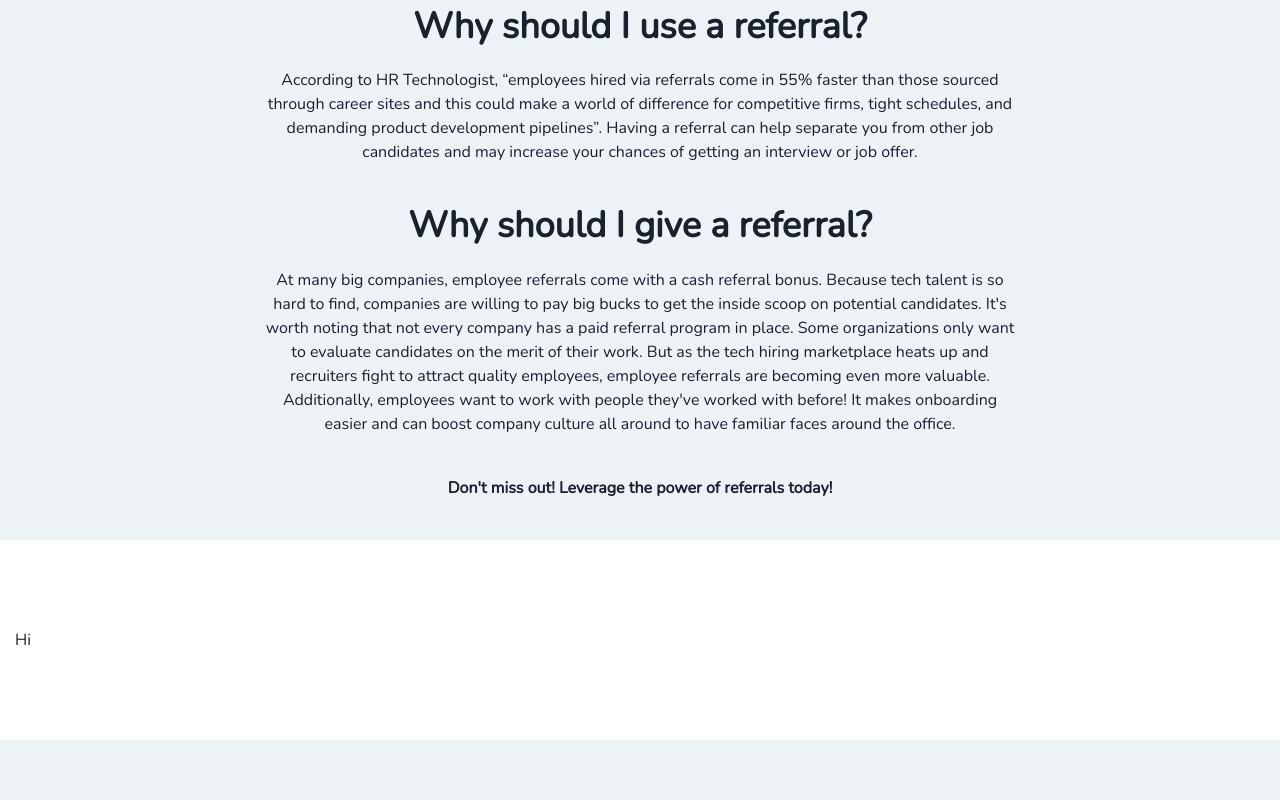
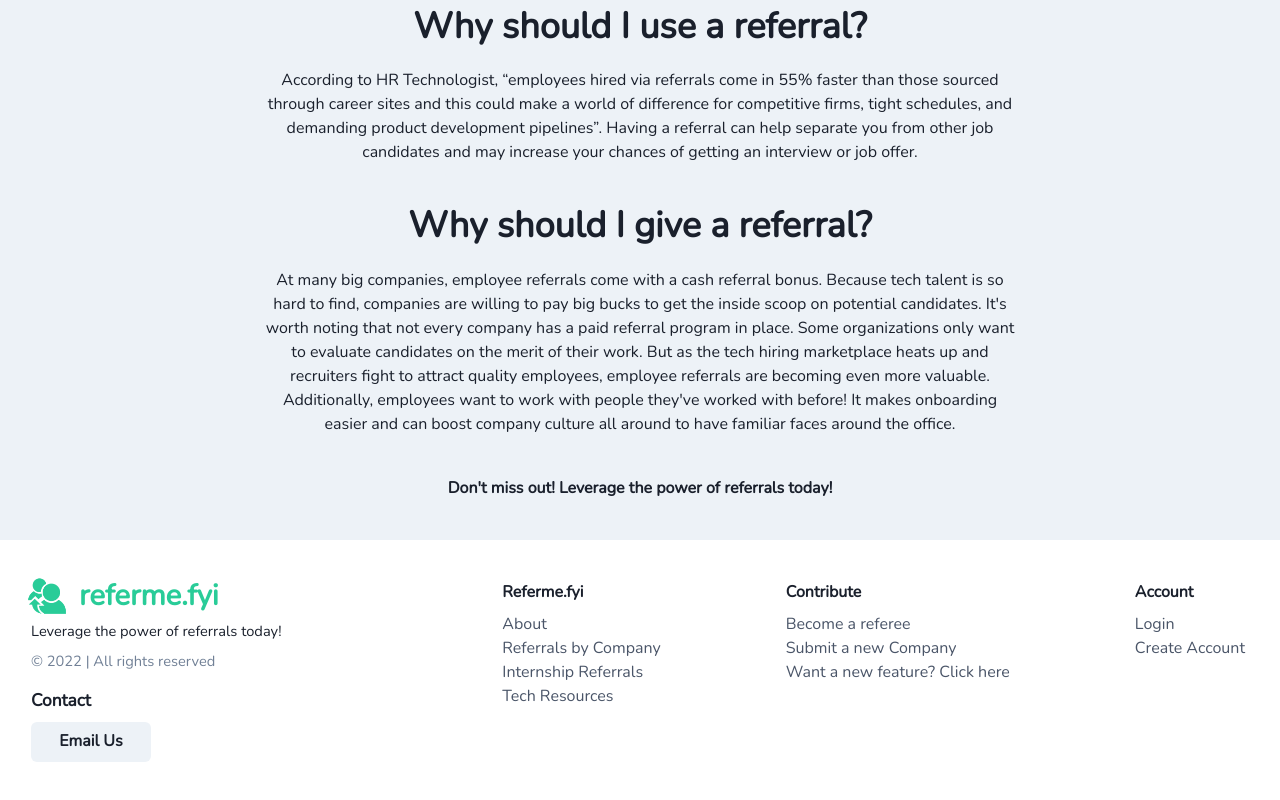
Before and after one commit to matthibbs7/Referme.fyi, a Next.js app in the folder referme.fyi/: page /about in a window 1280 px wide. Shown: the part 445-1245 px from the top of the page. Before the commit the page ends 1185 px from the top, so only its background shows below. Built offline with nearby package versions, Linux system fonts and the light colour scheme; no server answers.

Commit message:
Footer dev

```diff
--- a/referme.fyi/src/components/Footer/Footer.tsx
+++ b/referme.fyi/src/components/Footer/Footer.tsx
@@ -1,12 +1,42 @@
 import React from 'react';
-import { Flex, Text } from '@chakra-ui/react';
+import { Flex, Text, Image, Link, Button } from '@chakra-ui/react';
 
 const Footer:React.FC = () => {
 
     return (
-        <Flex bg="white" justifyContent="center" height="200px">
-            <Flex align="center" width="100%" maxWidth='1250px' minWidth="500px">
-                <Text>Hi</Text>
+        <Flex bg="white" justifyContent="center" height="270px">
+            <Flex width="100%" maxWidth='1250px' minWidth="500px" flexDirection="row">
+                <Flex flexDirection="column">
+                    <Flex align="center" mr={5} mt={6}>
+                        <Image src="/images/logowhite.png" height="64px" minWidth="64px" />
+                        <Link href='/' style={{ textDecoration: 'none' }}>
+                            <Text color="#29CC98" fontWeight="800" fontSize="22pt" display={{base: "none", md: 'unset'}}>referme.fyi</Text>
+                        </Link>
+
+                    </Flex>
+                    <Text ml={4} mt={-2} fontSize="11pt">Leverage the power of referrals today!</Text>
+                    <Text ml={4} mt={2} fontSize="11pt" color="gray.500">© 2022 | All rights reserved</Text>
+                    <Text ml={4} mt={4} fontWeight={700} fontSize="13pt">Contact</Text>
+                    <Button ml={4} mb="auto" width="120px" mt={2}>Email Us</Button>
+                </Flex>
+                <Flex mt={10} mr="10%" ml="auto" flexDirection="column">
+                    <Text fontWeight={700}>Referme.fyi</Text>
+                    <Text mt={2} color="gray.600">About</Text>
+                    <Text color="gray.600">Referrals by Company</Text>
+                    <Text color="gray.600">Internship Referrals</Text>
+                    <Text color="gray.600">Tech Resources</Text>
+                </Flex>
+                <Flex mt={10} mr="10%" flexDirection="column">
+                    <Text fontWeight={700}>Contribute</Text>
+                    <Text mt={2} color="gray.600">Become a referee</Text>
+                    <Text color="gray.600">Submit a new Company</Text>
+                    <Text color="gray.600">Want a new feature? Click here</Text>
+                </Flex>
+                <Flex mt={10} mr={5} flexDirection="column">
+                    <Text fontWeight={700}>Account</Text>
+                    <Text mt={2} color="gray.600">Login</Text>
+                    <Text color="gray.600">Create Account</Text>
+                </Flex>
             </Flex>
         </Flex>
     )
--- a/referme.fyi/src/components/Navbar/SelectorButtons/TechResources.tsx
+++ b/referme.fyi/src/components/Navbar/SelectorButtons/TechResources.tsx
@@ -17,11 +17,10 @@ const TechResources:React.FC = () => {
                         <Text mt={2} fontWeight={700}>Essential</Text>
                         <MenuItem onClick={()=>{}} borderRadius="5px"><Link fontWeight={700} textDecoration="none" _hover={{textDecoration: 'none'}} href="https://www.techinterviewhandbook.org/" target="_blank">📖 Tech Interview Handbook</Link></MenuItem>
                         <MenuItem onClick={()=>{}} borderRadius="5px"><Link fontWeight={700} textDecoration="none" _hover={{textDecoration: 'none'}} href="https://www.levels.fyi/" target="_blank">💸 Levels.fyi</Link></MenuItem>
-                        <Text mt={2} fontWeight={700}>Networking</Text>
-                        <MenuItem onClick={()=>{}} borderRadius="5px">Leetcode</MenuItem>
                         <Text mt={2} fontWeight={700}>Technical Problems</Text>
-                        <MenuItem  onClick={()=>{}} borderRadius="5px">Leetcode</MenuItem>
-                        <MenuItem onClick={() =>{}} borderRadius="5px">Create Account</MenuItem>
+                        <MenuItem onClick={()=>{}} borderRadius="5px"><Link fontWeight={700} textDecoration="none" _hover={{textDecoration: 'none'}} href="https://leetcode.com/" target="_blank">💡 Leetcode</Link></MenuItem>
+                        <MenuItem onClick={()=>{}} borderRadius="5px"><Link fontWeight={700} textDecoration="none" _hover={{textDecoration: 'none'}} href="https://binarysearch.com/" target="_blank">⏱️ Binarysearch</Link></MenuItem>
+                        <Text ml={3}>More Coming Soon...</Text>
                     </MenuList>
         </Menu>
 
```
Also changed, not shown: referme.fyi/public/images/logowhite.png (added).
